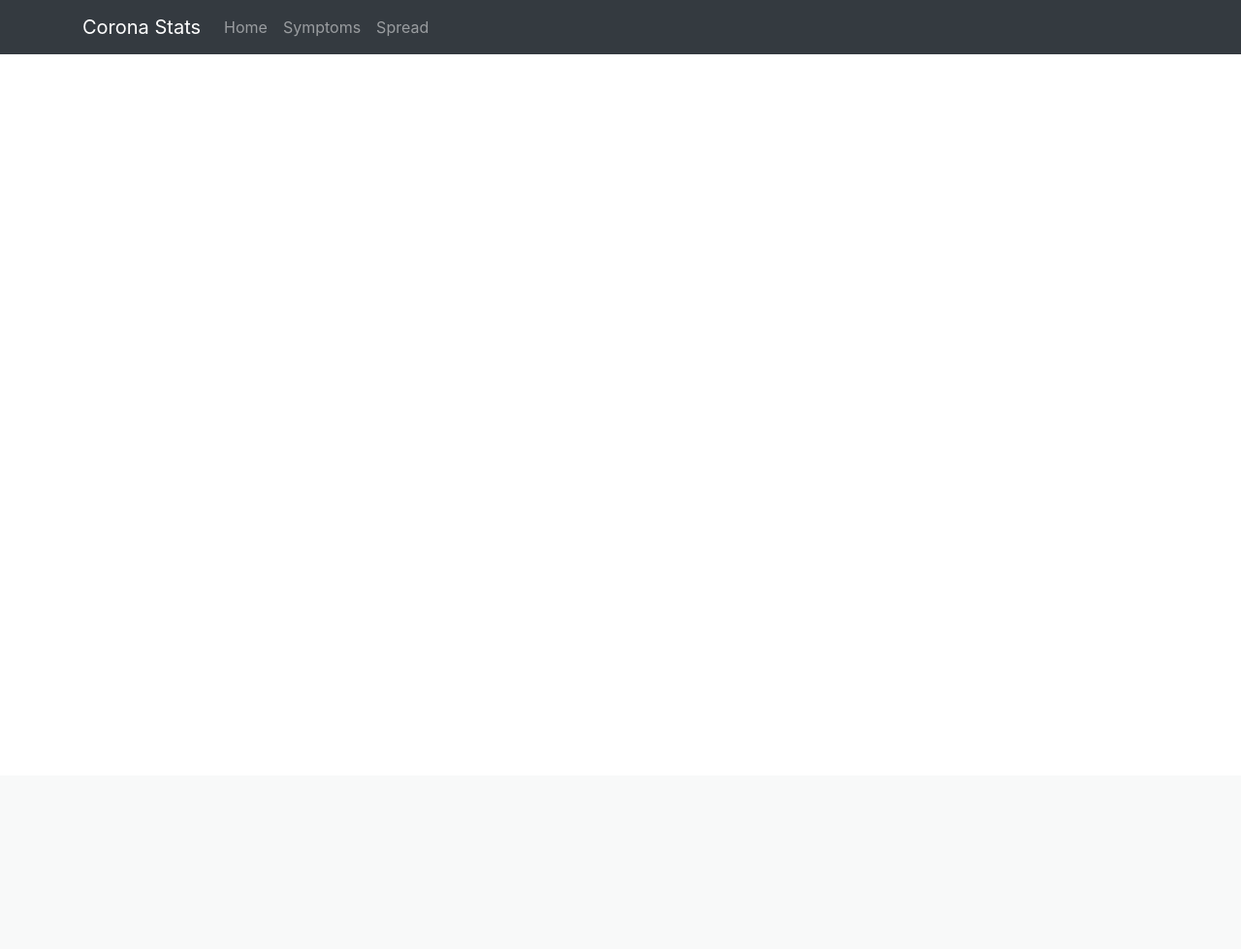
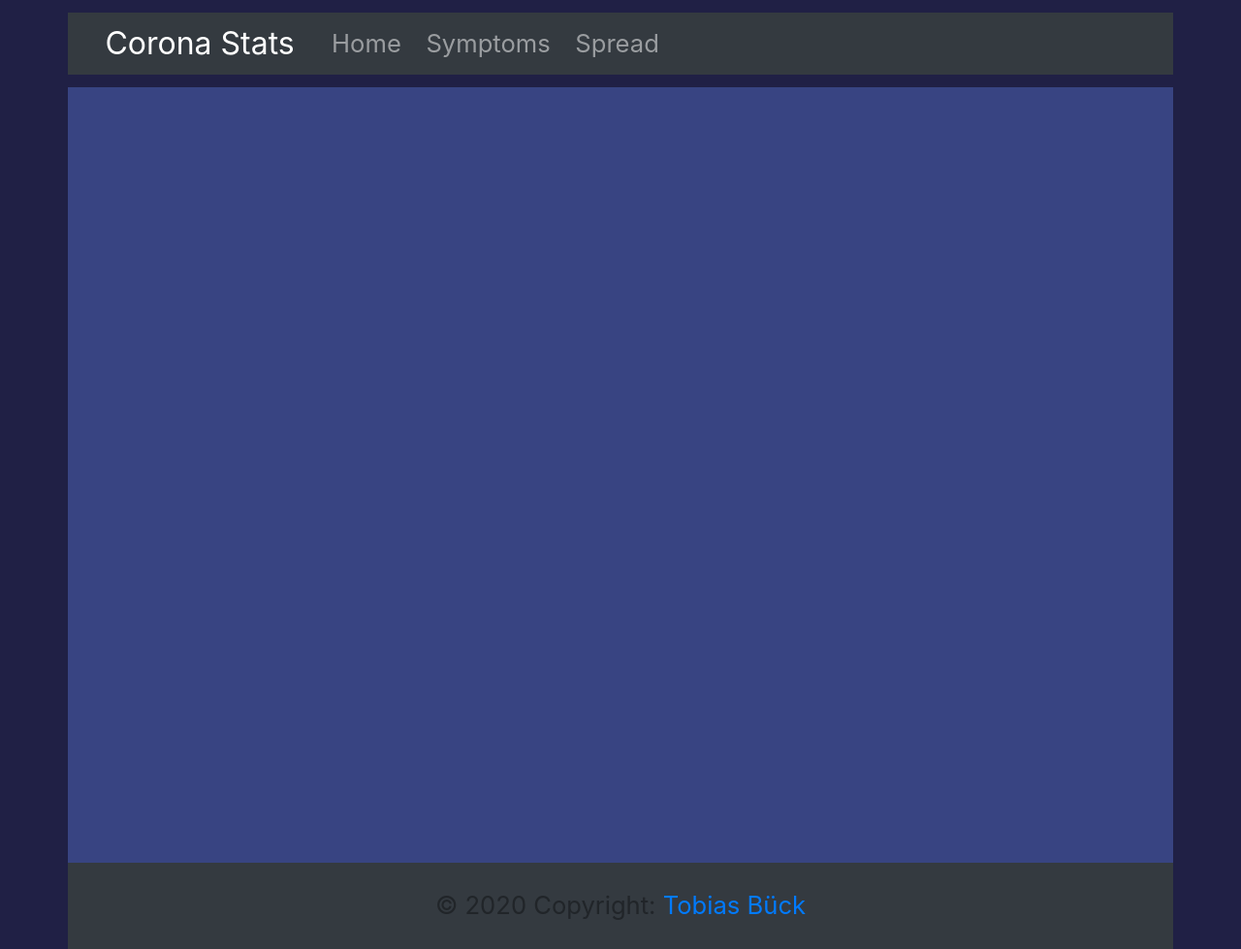
Before and after one commit to buecktobias/Corona_Stats, a Django app: page /spread/ in a window 1280 px wide. Shown: the whole page at 97% size. Before the commit the page ends 56 px from the top, so only its background shows below. Run offline with Django 3.2, Linux system fonts and the light colour scheme; parts of the project's set-up code (start-up, migrations or seed data) failed here and were passed over; some libraries are stand-ins or nearby versions.

Commit message:
IMproved Design!! Added Footer!

```diff
--- a/m_statistics/data_analysis_1.py
+++ b/m_statistics/data_analysis_1.py
@@ -1,5 +1,4 @@
 import pandas as pd
-import os
 
 
 def calc_sum(df, column):
@@ -9,16 +8,19 @@
     return result
 
 
+DATA_FOLDER = "./main/static/data/"
+df_deaths = pd.read_csv(DATA_FOLDER + "deaths.csv")
+df_cases = pd.read_csv(DATA_FOLDER + "cases.csv")
+df_recoveries = pd.read_csv(DATA_FOLDER + "recoveries.csv")
+
+
 def get_deaths():
-    df_deaths = pd.read_csv("static/data/deaths.csv")
     return calc_sum(df_deaths, -1)
 
 
 def get_cases():
-    df_cases = pd.read_csv("static/data/cases.csv")
     return calc_sum(df_cases, -1)
 
 
 def get_recoveries():
-    df_recoveries = pd.read_csv("static/data/recoveries.csv")
     return calc_sum(df_recoveries, -1)
--- a/m_statistics/data_loader.py
+++ b/m_statistics/data_loader.py
@@ -2,11 +2,12 @@
 from threading import Timer
 
 URL_Data = "https://raw.githubusercontent.com/CSSEGISandData/COVID-19/master/csse_covid_19_data/csse_covid_19_time_series/"
-URL_recoveries = URL_Data + "time_series_covid19_confirmed_global.csv"
+URL_recoveries = URL_Data + "time_series_covid19_recovered_global.csv"
 URL_deaths = URL_Data + "time_series_covid19_deaths_global.csv"
 URL_cases = URL_Data + "time_series_covid19_confirmed_global.csv"
 
-urls_file = [(URL_cases, "../static/data/cases.csv"), (URL_recoveries, "../static/data/recoveries.csv"), (URL_deaths, "../static/data/deaths.csv")]
+file = "../main/static/data/"
+urls_file = [(URL_cases, file + "cases.csv"), (URL_recoveries, file + "recoveries.csv"), (URL_deaths, file + "deaths.csv")]
 
 
 def download(url, file_name):
--- /dev/null
+++ b/main/static/base.css
@@ -0,0 +1,46 @@
+.brand-color {
+    color: #47121a;
+}
+.cases-color {
+    color:  #e6c346;
+}
+.recovered-color{
+    color: #3bff00;
+}
+.background-color{
+    background-color: #202045;
+}
+.light-background-color{
+    background-color: #384482;
+}
+
+.fill {
+    min-height: 100%;
+    height: 100%;
+}
+
+.normal-text{
+    font-family: "Futura", "Trebuchet MS", Arial, sans-serif;
+}
+
+html {
+  font-size: 1rem;
+}
+
+@media (min-width: 600px){
+    html{
+        font-size: 1.2rem;
+    }
+}
+
+@media (min-width: 800px){
+    html{
+        font-size: 1.4rem;
+    }
+}
+
+@media (min-width: 1000px){
+    html{
+        font-size: 1.6rem;
+    }
+}
--- a/main/views.py
+++ b/main/views.py
@@ -13,18 +13,21 @@
         cases_obj = {
             "name": "Total Confirmed Cases",
             "number": cases,
+            "style": "cases-color"
                      }
 
         deaths = data_analysis_1.get_deaths()
         deaths_obj = {
             "name": "Total Confirmed Deaths",
             "number": deaths,
+            "style": "brand-color"
                      }
 
         recoveries = data_analysis_1.get_recoveries()
         recoveries_obj = {
             "name": "Total Confirmed Recoveries",
             "number": recoveries,
+            "style": "recovered-color"
                      }
 
         return render(request, "index.html", {"title": "Home", "total_counts_covid": [cases_obj, deaths_obj, recoveries_obj]})
--- a/static/base.less
+++ /dev/null
@@ -1,4 +0,0 @@
-@brand-color: #47121a;
-@cases-color: #e6c346;
-@rescued-color: #3bff00;
-@background-color: #202045;
--- a/templates/base.html
+++ b/templates/base.html
@@ -1,5 +1,5 @@
 <!DOCTYPE html>
-<html lang="en">
+<html class="fill" lang="en">
 <head>
     <!-- Required meta tags -->
     <meta charset="utf-8">
@@ -8,24 +8,42 @@
     <!-- Bootstrap CSS -->
     <link rel="stylesheet" href="https://stackpath.bootstrapcdn.com/bootstrap/4.4.1/css/bootstrap.min.css" integrity="sha384-Vkoo8x4CGsO3+Hhxv8T/Q5PaXtkKtu6ug5TOeNV6gBiFeWPGFN9MuhOf23Q9Ifjh" crossorigin="anonymous">
 
+    {% load static %}
+    <link rel="stylesheet" type="text/css" href="{% static "base.css" %}">
+
+    {% block head %}
+    {% endblock %}
     <title>Corona Stats {{ title }}</title>
 </head>
-<body>
-<nav class="navbar navbar-expand-lg navbar-dark bg-dark">
-    <div class="container">
+<body class="background-color fill">
+<nav class="navbar navbar-expand navbar-dark background-color">
+    <div class="container bg-dark pl-4">
         <ul class="navbar-nav">
             <a class="navbar-brand" href="{% url "home" %}">Corona Stats</a>
-            <a class="nav-link" href="{% url "home" %}">Home</a>
-            <a class="nav-link" href="{% url "symptoms" %}">Symptoms</a>
-            <a class="nav-link" href="{% url "spread" %}">Spread</a>
+            <a class="nav-link" href="{% url "home" %}"> Home </a>
+            <a class="nav-link" href="{% url "symptoms" %}"> Symptoms </a>
+            <a class="nav-link" href="{% url "spread" %}">  Spread  </a>
         </ul>
     </div>
 </nav>
-<div class="container">
+<div class="fill container light-background-color">
     {% block content %}
     {% endblock %}
+
+<!-- Footer -->
+
 </div>
+<!-- Footer -->
 
+<footer class="page-footer font-small background-color">
+    <div class="container bg-dark">
+  <!-- Copyright -->
+  <div class="footer-copyright text-center py-3">© 2020 Copyright:
+    <a href="https://google.com/">Tobias Bück</a>
+  </div>
+  </div>
+
+</footer>
 <!-- Optional JavaScript -->
 <!-- jQuery first, then Popper.js, then Bootstrap JS -->
 <script src="https://code.jquery.com/jquery-3.4.1.slim.min.js" integrity="sha384-J6qa4849blE2+poT4WnyKhv5vZF5SrPo0iEjwBvKU7imGFAV0wwj1yYfoRSJoZ+n" crossorigin="anonymous"></script>
--- a/templates/index.html
+++ b/templates/index.html
@@ -1,9 +1,17 @@
 {% extends "base.html" %}
+
+{% block head %}
+    {% load static %}
+    <link rel="stylesheet" type="text/css" href="{% static "index.css" %}">
+{% endblock %}
+
 {% block content %}
-    {% for total_count_obj in total_counts_covid %}
-    <div class="text-center">
-        <h1> {{ total_count_obj.number }}</h1>
-        <p>{{ total_count_obj.name }}</p>
+    <div class="pt-5">
+        {% for total_count_obj in total_counts_covid %}
+            <div class="mb-3 bg-dark text-center mx-auto border border-dark rounded {{ total_count_obj.style }}" style="opacity: 0.5; max-width: 50%; min-width:200px; width:auto;">
+                <h1 class="mt-3 mb-1" style="max-width:100%; width:auto"> {{ total_count_obj.number }}</h1>
+                <p class="mb-2 text-muted" style="max-width:100%; width:auto">{{ total_count_obj.name }}</p>
+            </div>
+        {% endfor %}
     </div>
-    {% endfor %}
 {% endblock %}
```
Also changed, not shown: main/static/index.css (added).
